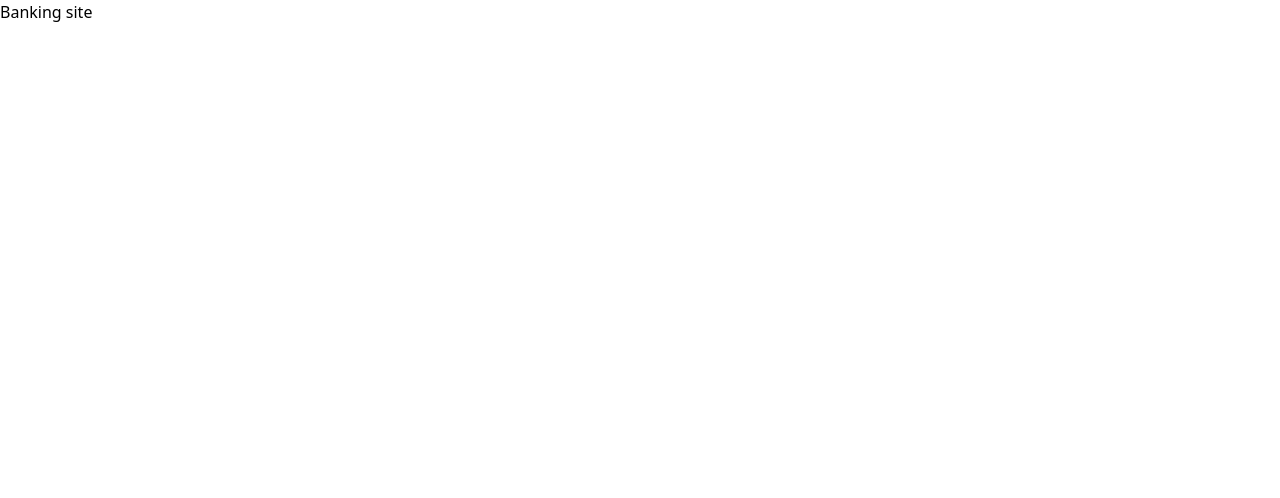
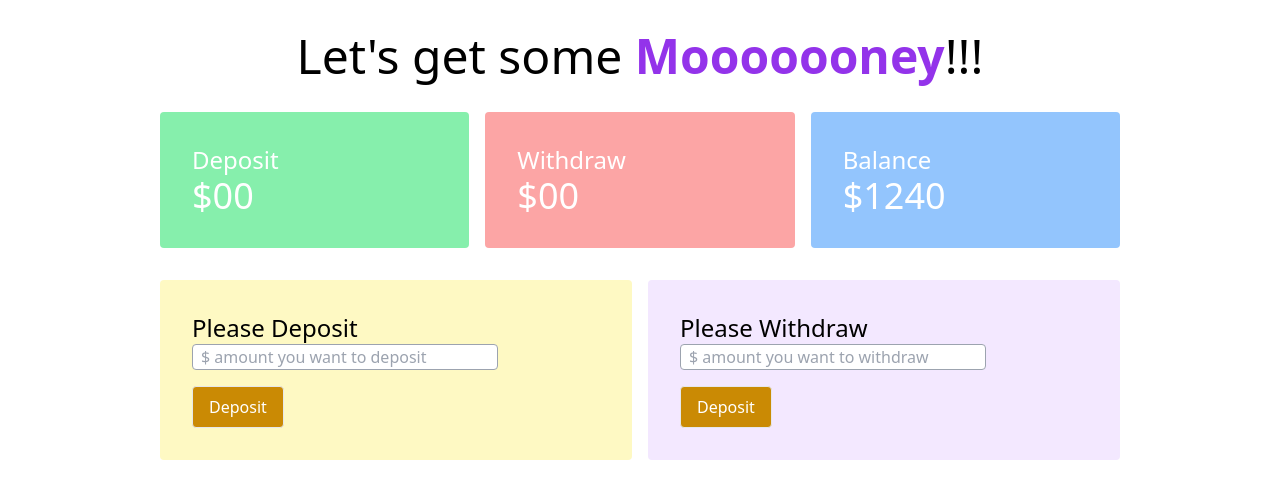
Before and after one commit to LabibIslam/baap-er-bank, a plain HTML site: page banking.html in a window 1280 px wide. Drawn offline with nearby package versions, Linux system fonts and the light colour scheme.

Commit message:
added banking page and also added bank js file

```diff
--- a/JS/bank.js
+++ b/JS/bank.js
@@ -1,15 +1,4 @@
-document.getElementById('login-submit').addEventListener('click', function(){
-
-    //get user email
-    const emailField = document.getElementById('user-email');
-    const userEmail = emailField.value;
-
-    //get user password
-    const passwordField =document.getElementById('user-password');
-    const userPassord = passwordField.value;
-
-    //check email and password
-    if(userEmail == 'sontan@baap.com' && userPassord == 'secret'){
-        window.location.href='banking.html'
-    }
-});
+//handle deposit button event
+document.getElementById('deposit-button').addEventListener('click',function(){
+    console.log('deposit button clicked');
+})
--- a/banking.html
+++ b/banking.html
@@ -8,6 +8,50 @@
     <script src="https://cdn.tailwindcss.com"></script>
 </head>
 <body>
-    <h1>Banking site</h1>
+    <header>
+        <h1 class="text-5xl text-center mt-8">Let's get some <span
+                class="font-semibold text-purple-600">Mooooooney</span>!!!</h1>
+    </header>
+    <body class="w-3/4 mx-auto">
+        <!-- Balance and transaction -->
+        <section class="mt-8">
+            <div class="grid grid-cols-3 gap-4 text-white">
+                <div class="bg-green-300 p-8 rounded">
+                    <h3 class="text-2xl">Deposit</h3>
+                    <h3 class="text-4xl">$00</h3>
+                </div>
+                <div class="bg-red-300 p-8 rounded">
+                    <h3 class="text-2xl">Withdraw</h3>
+                    <h3 class="text-4xl">$00</h3>
+                </div>
+                <div class="bg-blue-300 p-8 rounded">
+                    <h3 class="text-2xl">Balance</h3>
+                    <h3 class="text-4xl">$1240</h3>
+                </div>
+            </div>
+        </section>
+        <!-- Deposit and Withdraw -->
+        <section class="mt-8">
+            <div class="grid grid-cols-2 gap-4">
+                <div class="bg-yellow-100 p-8 rounded">
+                    <h3 class="text-2xl">Please Deposit</h3>
+                    <div>
+                        <input id="deposit-input" class="border block border-gray-400 rounded w-3/4 mb-4 px-2" type="text" name="" id=""
+                            placeholder="$ amount you want to deposit">
+                        <button id="deposit-button" class="bg-yellow-600 border px-4 rounded py-2 text-white font-medium">Deposit</button>
+                    </div>
+                </div>
+                <div class="bg-purple-100 p-8 rounded">
+                    <h3 class="text-2xl">Please Withdraw</h3>
+                    <div>
+                        <input id="withdraw-input" class="border block border-gray-400 rounded w-3/4 mb-4 px-2" type="text" name="" id=""
+                            placeholder="$ amount you want to withdraw">
+                        <button id="withdrow-button" class="bg-yellow-600 border px-4 rounded py-2 text-white font-medium">Deposit</button>
+                    </div>
+                </div>
+            </div>
+        </section>
+        <script src="JS/bank.js"></script>
+    </body>
 </body>
 </html>
```
Also changed, not shown: JS/login.js (added, +15 -0 lines), index.html (+1 -1 lines).
